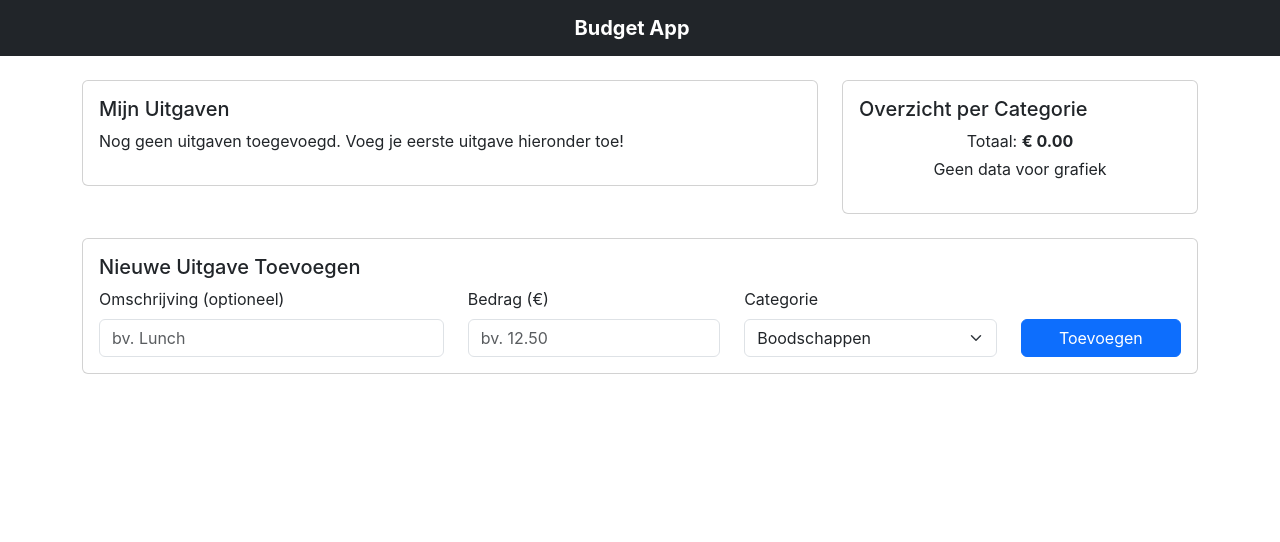
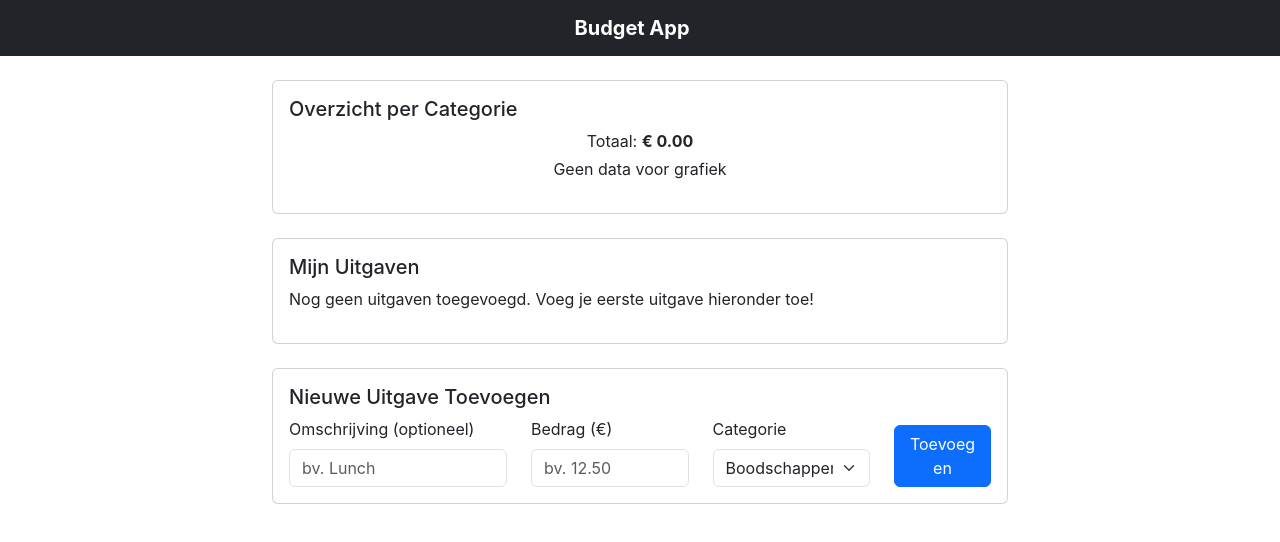
Before and after one commit to Keeposz/budget-app, a React (Create React App) app: page / in a window 1280 px wide. Shown: the top 542 px of the page. Built offline with nearby package versions, Linux system fonts and the light colour scheme.

Commit message:
refactor: Redesign layout and apply user feedback

```diff
--- a/src/App.tsx
+++ b/src/App.tsx
@@ -62,8 +62,22 @@ function App() {
       </Navbar>
 
       <Container className="mt-4">
-        <Row>
-          <Col md={8}>
+        {/* Row for Chart */}
+        <Row className="mb-4">
+          <Col md={{ span: 8, offset: 2 }}>
+            <Card>
+              <Card.Body>
+                <Card.Title>Overzicht per Categorie</Card.Title>
+                <p className="text-center mb-1">Totaal: <strong>€ {totalAmount.toFixed(2)}</strong></p>
+                {expenses.length > 0 ? <CategoryChart chartData={getChartData()} /> : <p className="text-center">Geen data voor grafiek</p>}
+              </Card.Body>
+            </Card>
+          </Col>
+        </Row>
+
+        {/* Row for Expense List */}
+        <Row className="mb-4">
+          <Col md={{ span: 8, offset: 2 }}>
             <Card>
               <Card.Body>
                 <Card.Title>Mijn Uitgaven</Card.Title>
@@ -71,19 +85,11 @@ function App() {
               </Card.Body>
             </Card>
           </Col>
-          <Col md={4}>
-            <Card>
-              <Card.Body>
-                <Card.Title>Overzicht per Categorie</Card.Title>
-                <p className="text-center mb-1">Totaal: <strong>€ {totalAmount.toFixed(2)}</strong></p>
-                {expenses.length > 0 ? <CategoryChart chartData={getChartData()} /> : <p className='text-center'>Geen data voor grafiek</p>}
-              </Card.Body>
-            </Card>
-          </Col>
         </Row>
 
-        <Row className="mt-4">
-          <Col md={12}>
+        {/* Row for Expense Form */}
+        <Row className="mb-4">
+          <Col md={{ span: 8, offset: 2 }}>
             <Card>
               <Card.Body>
                 <Card.Title>Nieuwe Uitgave Toevoegen</Card.Title>
--- a/src/components/CategoryChart.tsx
+++ b/src/components/CategoryChart.tsx
@@ -10,7 +10,7 @@ interface CategoryChartProps {
     datasets: {
       data: number[];
       backgroundColor: string[];
-      borderColor: string[];
+      borderColor: string | string[];
       borderWidth: number;
     }[];
   };
--- a/src/components/ExpenseForm.tsx
+++ b/src/components/ExpenseForm.tsx
@@ -61,6 +61,7 @@ const ExpenseForm: React.FC<ExpenseFormProps> = ({ onAddExpense }) => {
               <option>Mobiliteit</option>
               <option>Shopping</option>
               <option>Nutsvoorzieningen</option>
+              <option>Belastingen</option>
               <option>Overig</option>
             </Form.Select>
           </Form.Group>
```
